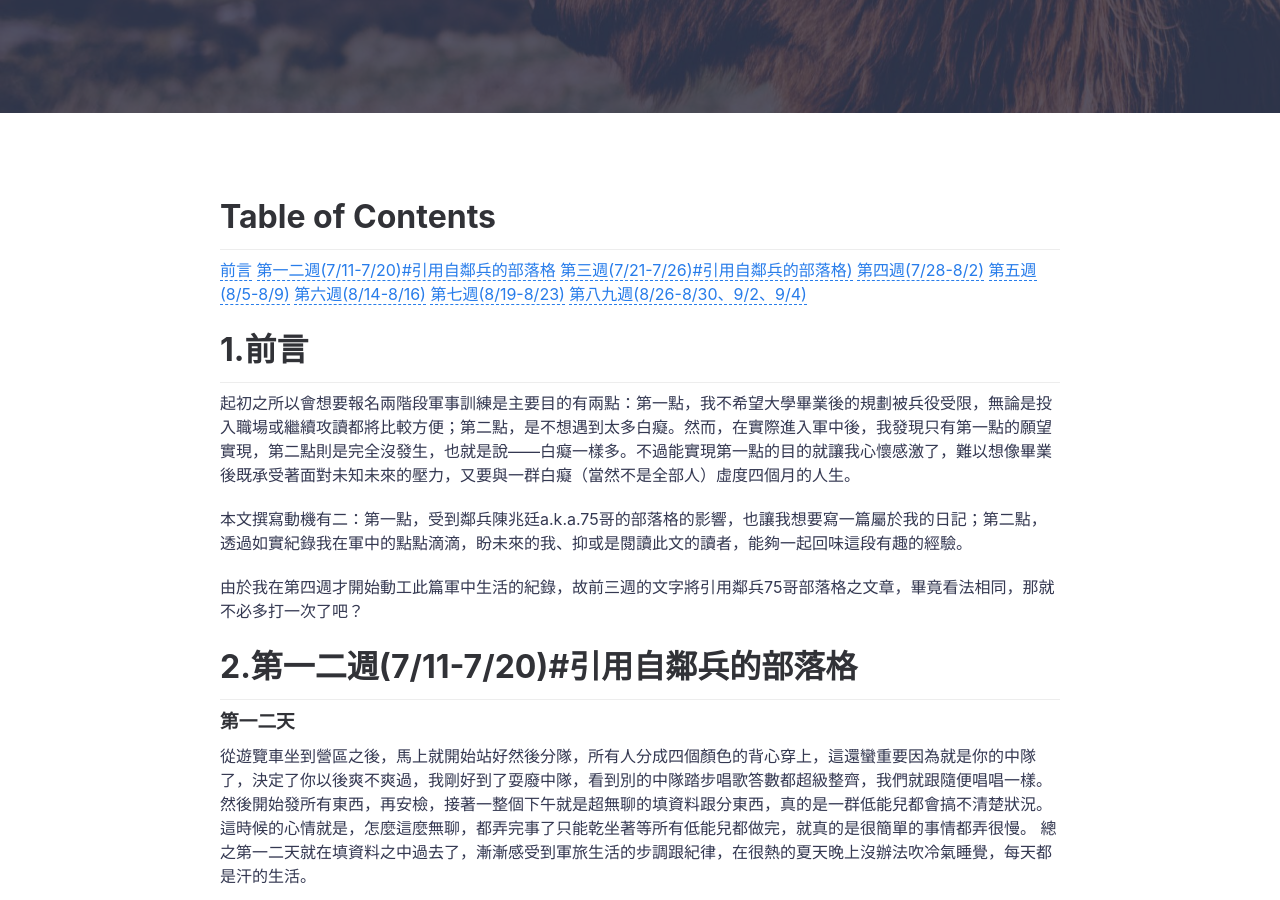
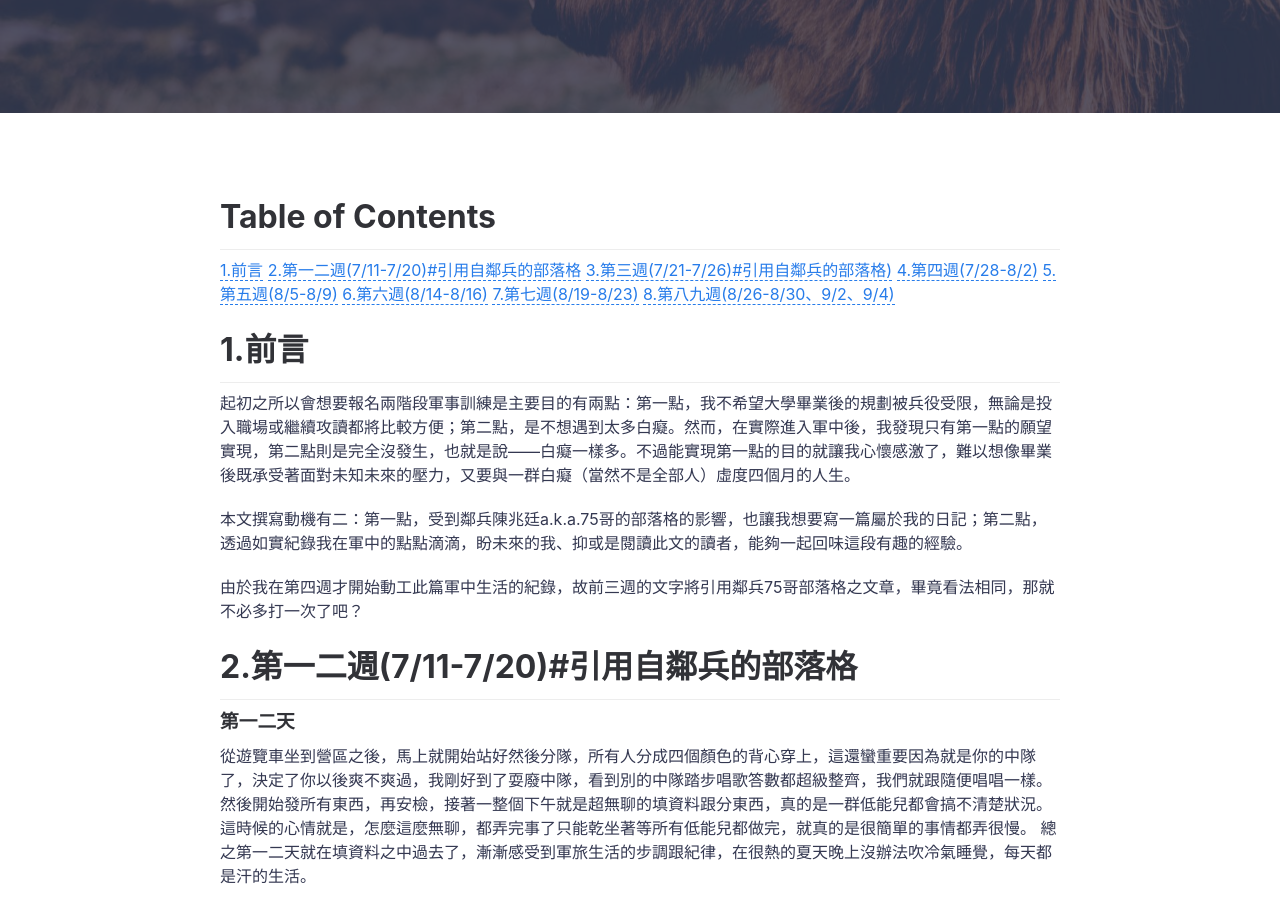
Before and after one commit to poi0905/blog, a Jekyll site: the page built from _posts/2019-09-04-military-life.md, in a window 1280 px wide and 900 px high, scrolled down 463 px. Built offline with Jekyll 4.4.1, drawn with Linux system fonts in a browser that asks for light colours; comment, search, counter and statistics services are not loaded.

Commit message:
2020/7/2

```diff
--- a/_posts/2019-09-04-military-life.md
+++ b/_posts/2019-09-04-military-life.md
@@ -10,14 +10,14 @@
 
 ***
 
-[前言](#前言)
-[第一二週(7/11-7/20)#引用自鄰兵的部落格](#第一二週(7/11-7/20)#引用自鄰兵的部落格)
-[第三週(7/21-7/26)#引用自鄰兵的部落格)](#第三週(7/21-7/26)#引用自鄰兵的部落格)
-[第四週(7/28-8/2)](#第四週(7/28-8/2))
-[第五週(8/5-8/9)](#第五週(8/5-8/9))
-[第六週(8/14-8/16)](#第六週(8/14-8/16))
-[第七週(8/19-8/23)](#第七週(8/19-8/23))
-[第八九週(8/26-8/30、9/2、9/4)](#第八九週(8/26-8/30、9/2、9/4))
+[1.前言](#1.前言)
+[2.第一二週(7/11-7/20)#引用自鄰兵的部落格](#2.第一二週(7/11-7/20)#引用自鄰兵的部落格)
+[3.第三週(7/21-7/26)#引用自鄰兵的部落格)](#3.第三週(7/21-7/26)#引用自鄰兵的部落格)
+[4.第四週(7/28-8/2)](#4.第四週(7/28-8/2))
+[5.第五週(8/5-8/9)](#5.第五週(8/5-8/9))
+[6.第六週(8/14-8/16)](#6.第六週(8/14-8/16))
+[7.第七週(8/19-8/23)](#7.第七週(8/19-8/23))
+[8.第八九週(8/26-8/30、9/2、9/4)](#8.第八九週(8/26-8/30、9/2、9/4))
 
 
 # 1.前言
```
